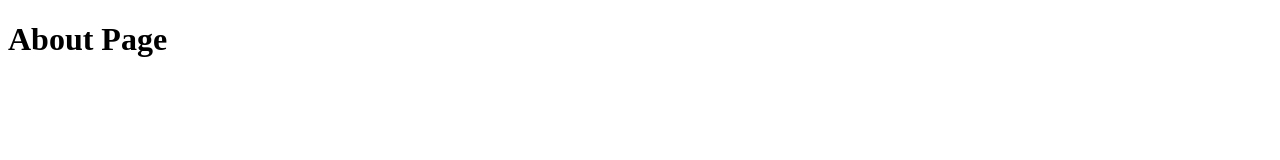
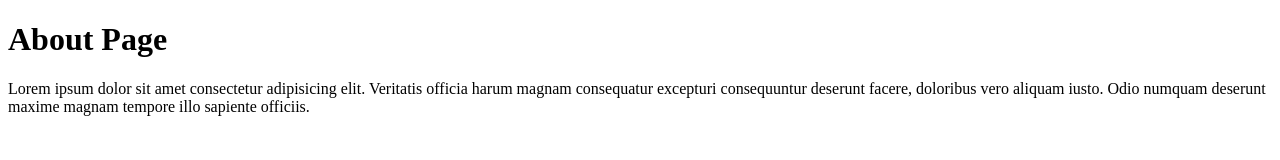
Before and after one commit to sujalbarot0516-rgb/demoapp, a plain HTML site: page details.html in a window 1280 px wide. Drawn offline with Linux system fonts and the light colour scheme.

Commit message:
detail page created

```diff
--- a/details.html
+++ b/details.html
@@ -7,5 +7,6 @@
 </head>
 <body>
     <h1>About Page</h1>
+    <p>Lorem ipsum dolor sit amet consectetur adipisicing elit. Veritatis officia harum magnam consequatur excepturi consequuntur deserunt facere, doloribus vero aliquam iusto. Odio numquam deserunt maxime magnam tempore illo sapiente officiis.</p>
 </body>
 </html>
```
